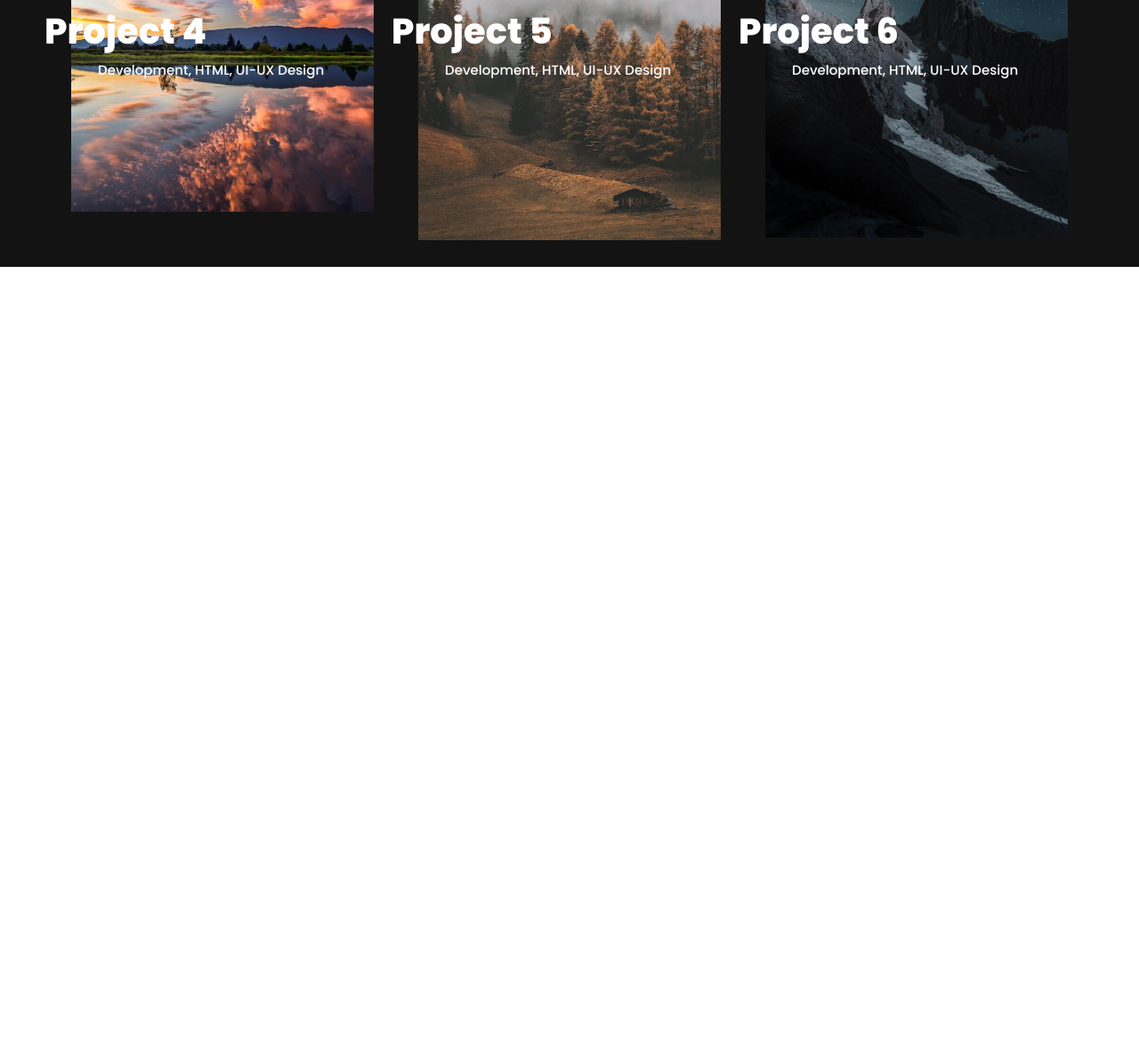
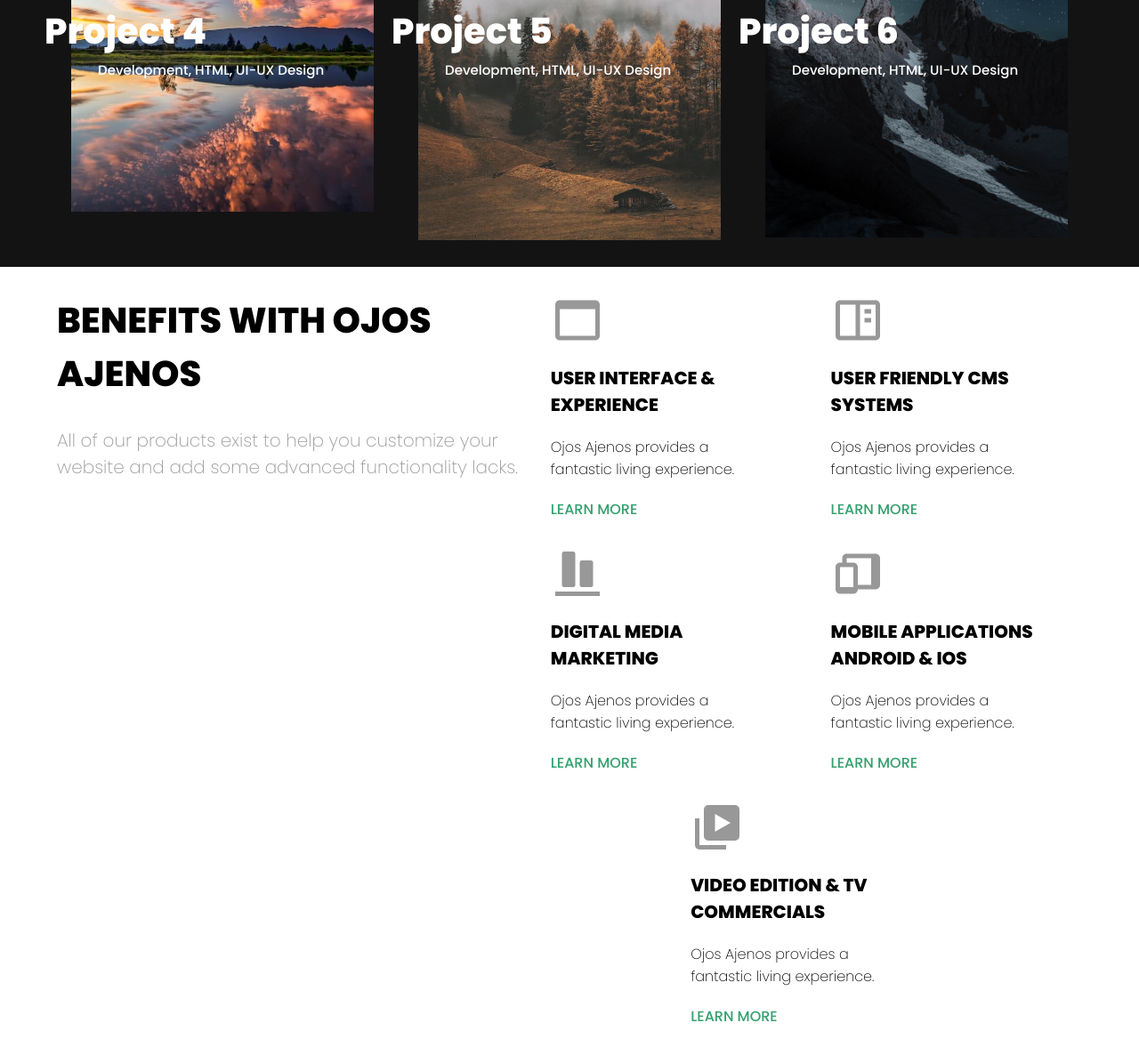
Before and after one commit to pakolalo/ojos_ajenos, a plain HTML site: page index.html in a window 1280 px wide. Shown: the part 1576-2762 px from the top of the page at 89% size. Before the commit the page ends 1876 px from the top, so only its background shows below. Drawn offline with Linux system fonts and the light colour scheme.

Commit message:
adedd new section

```diff
--- a/index.html
+++ b/index.html
@@ -192,6 +192,46 @@
                 </article>
             </div>
         </section>
+        <section class="benefits">
+          <div class="container">
+            <article class="benefits_container--left">
+              <h2 class="subtitle">Benefits with Ojos Ajenos</h2>
+              <p>All of our products exist to help you customize your website and add some advanced functionality lacks.</p>
+            </article>
+            <div class="benefits_container">
+              <article class="benefits_card">
+                <img src="./assets/icons/bx-window.svg" alt="">
+                <h3>USER INTERFACE & EXPERIENCE</h3>
+                <P>Ojos Ajenos provides a fantastic living experience.</P>
+                <a href="#">LEARN MORE</a>
+              </article>
+              <article class="benefits_card">
+                <img src="./assets/icons/bx-book-content.svg" alt="">
+                <h3>USER FRIENDLY CMS SYSTEMS</h3>
+                <P>Ojos Ajenos provides a fantastic living experience.</P>
+                <a href="#">LEARN MORE</a>
+              </article>
+              <article class="benefits_card">
+                <img src="./assets/icons/bxs-objects-vertical-bottom.svg" alt="">
+                <h3>DIGITAL MEDIA MARKETING</h3>
+                <P>Ojos Ajenos provides a fantastic living experience.</P>
+                <a href="#">LEARN MORE</a>
+              </article>
+              <article class="benefits_card">
+                <img src="./assets/icons/bxs-devices.svg" alt="">
+                <h3>MOBILE APPLICATIONS ANDROID & IOS</h3>
+                <P>Ojos Ajenos provides a fantastic living experience.</P>
+                <a href="#">LEARN MORE</a>
+              </article>
+              <article class="benefits_card">
+                <img src="./assets/icons/bxs-videos.svg" alt="">
+                <h3>VIDEO EDITION & TV COMMERCIALS</h3>
+                <P>Ojos Ajenos provides a fantastic living experience.</P>
+                <a href="#">LEARN MORE</a>
+              </article>
+            </div>
+          </div>
+        </section>
     </main>
     <script src="./script.js"></script>
     <script type="text/javascript" src="vanilla-tilt.js"></script>
--- a/style.css
+++ b/style.css
@@ -427,6 +427,61 @@ header .container {
     font-size: 2rem;
 }
 
+.benefits .container {
+    display: flex;
+}
+
+.benefits_container--left {
+    width: 90%;
+}
+
+.benefits_container--left .subtitle {
+    color: var(--black);
+    text-transform: uppercase;
+    font-size: 4rem;
+    margin-bottom: 30px;
+}
+
+.benefits_container--left p {
+    color: var(--grey);
+    font-size: 2rem;
+    font-weight: 200;
+}
+
+.benefits_container {
+    display: flex;
+    flex-wrap: wrap;
+    justify-content: space-around;
+    color: var(--black);
+}
+
+.benefits_card {
+    display: flex;
+    flex-direction: column;
+    gap: 2em;
+    width: 250px;
+    height: auto;
+    margin-bottom: 30px;
+}
+
+.benefits_card img {
+width: 60px;
+}
+
+.benefits_card h3 {
+    font-size: 2rem;
+}
+
+.benefits_card p {
+    font-size: 1.6rem;
+    font-weight: 200;
+}
+
+.benefits_card a {
+    font-size: 1.6rem;
+    color: var(--green);
+}
+
 @media (max-width: 500px) {
 
     header {
```
Also changed, not shown: assets/icons/bx-book-content.svg (added), assets/icons/bx-window.svg (added), assets/icons/bxs-devices.svg (added), assets/icons/bxs-objects-vertical-bottom.svg (added), assets/icons/bxs-videos.svg (added).
